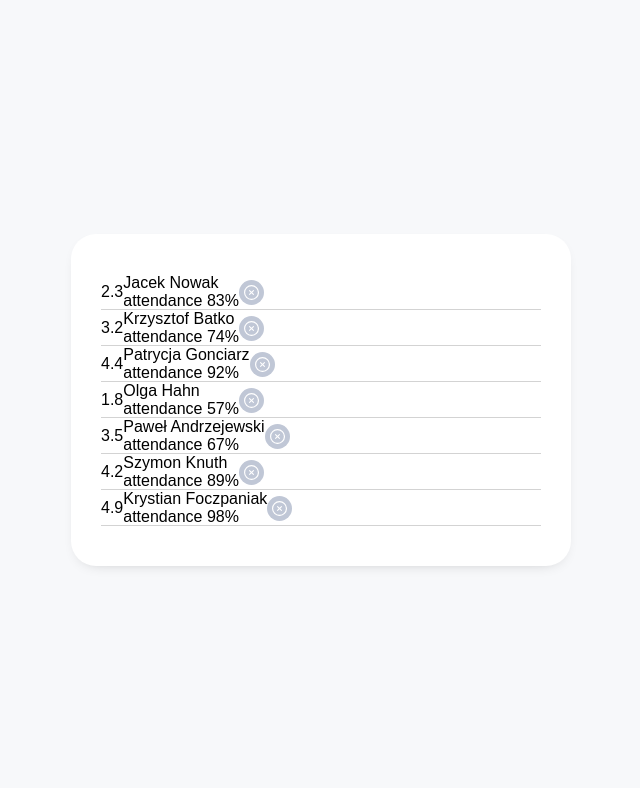
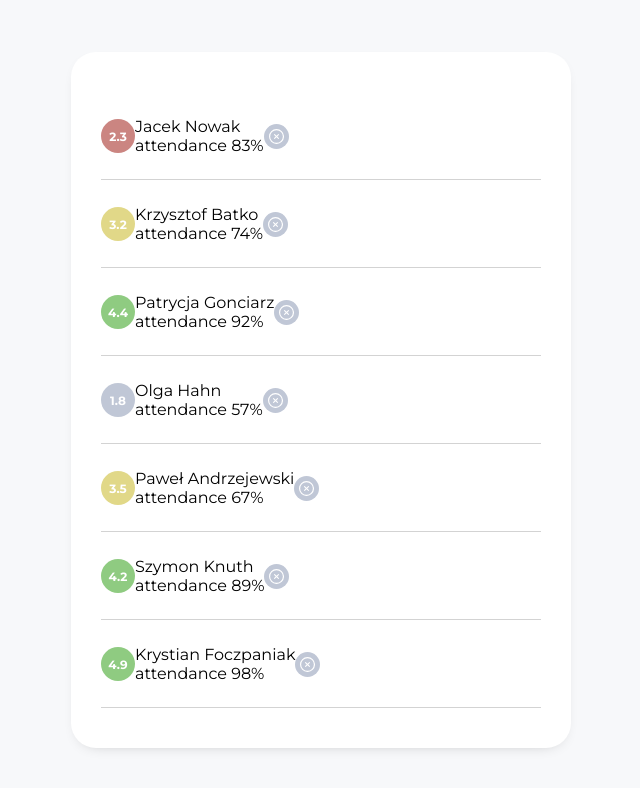
Before and after one commit to novacooo/study-buddy, a React (Create React App) app: page / in a window 1280 px wide. Shown: the top 788 px of the page, without its empty margins (319-959 px from the left). Built offline with nearby package versions, Linux system fonts and the light colour scheme.

Commit message:
Half progress of styling

```diff
--- a/package.json
+++ b/package.json
@@ -49,6 +49,7 @@
     "@types/styled-components": "^5.1.15",
     "@typescript-eslint/parser": "^5.0.0",
     "eslint-config-prettier": "^8.3.0",
+    "eslint-config-react-app": "^6.0.0",
     "eslint-plugin-prettier": "^4.0.0",
     "husky": "^7.0.2",
     "lint-staged": "^11.2.3",
--- a/public/index.html
+++ b/public/index.html
@@ -21,6 +21,9 @@
       work correctly both with client-side routing and a non-root public URL.
       Learn how to configure a non-root public URL by running `npm run build`.
     -->
+    <link rel="preconnect" href="https://fonts.googleapis.com" />
+    <link rel="preconnect" href="https://fonts.gstatic.com" crossorigin />
+    <link href="https://fonts.googleapis.com/css2?family=Montserrat:wght@400;700&display=swap" rel="stylesheet" />
     <title>React App</title>
   </head>
   <body>
--- a/src/assets/styles/GlobalStyle.ts
+++ b/src/assets/styles/GlobalStyle.ts
@@ -1,8 +1,6 @@
 import { createGlobalStyle } from 'styled-components';
 
 const GlobalStyle = createGlobalStyle`
-  @import url('https://fonts.googleapis.com/css2?family=Montserrat:wght@400;700&display=swap');
-
   *, *::before, *::after {
     box-sizing: border-box;
     -webkit-font-smoothing: antialiased;
--- a/src/assets/styles/theme.ts
+++ b/src/assets/styles/theme.ts
@@ -9,9 +9,13 @@ export const theme = {
     warning: '#E1D888',
   },
   fontSize: {
-    l: '17px',
-    m: '12px',
-    s: '11px',
+    l: '1.7rem',
+    m: '1.2rem',
+    s: '1.1rem',
+  },
+  fontWeight: {
+    regular: '400',
+    bold: '700',
   },
 };
 
--- /dev/null
+++ b/src/components/atoms/Button/Button.styles.tsx
@@ -0,0 +1,25 @@
+import styled from 'styled-components';
+import { ReactComponent as DeleteIcon } from 'assets/icons/delete.svg';
+
+export const StyledButton = styled.button`
+  display: flex;
+  justify-content: center;
+  align-items: center;
+  padding: 0;
+  width: 25px;
+  height: 25px;
+  background-color: ${({ theme }) => theme.colors.grey};
+  border: none;
+  border-radius: 50px;
+  color: ${({ theme }) => theme.colors.white};
+
+  &:hover {
+    cursor: pointer;
+  }
+`;
+
+export const StyledDeleteIcon = styled(DeleteIcon)`
+  width: 15px;
+  height: 15px;
+  fill: ${({ theme }) => theme.colors.white};
+`;
--- a/src/components/atoms/Button/Button.tsx
+++ b/src/components/atoms/Button/Button.tsx
@@ -1,28 +1,5 @@
-import styled from 'styled-components';
-import { ReactComponent as DeleteIcon } from 'assets/icons/delete.svg';
-
-const StyledButton = styled.button`
-  display: flex;
-  justify-content: center;
-  align-items: center;
-  padding: 0;
-  width: 25px;
-  height: 25px;
-  background-color: ${({ theme }) => theme.colors.grey};
-  border: none;
-  border-radius: 50px;
-  color: ${({ theme }) => theme.colors.white};
-
-  &:hover {
-    cursor: pointer;
-  }
-`;
-
-const StyledDeleteIcon = styled(DeleteIcon)`
-  width: 15px;
-  height: 15px;
-  fill: ${({ theme }) => theme.colors.white};
-`;
+import React from 'react';
+import { StyledButton, StyledDeleteIcon } from './Button.styles';
 
 const Button = () => (
   <StyledButton>
--- /dev/null
+++ b/src/components/atoms/UsersListBadge/UsersListBadge.styles.tsx
@@ -0,0 +1,20 @@
+import styled from 'styled-components';
+import { IUsersListBadgeProps } from './UsersListBadge';
+
+export const Wrapper = styled.div<IUsersListBadgeProps>`
+  display: flex;
+  justify-content: center;
+  align-items: center;
+  width: 3.4rem;
+  height: 3.4rem;
+  background: ${({ theme, score }) => {
+    if (score > 4) return theme.colors.success;
+    if (score > 3) return theme.colors.warning;
+    if (score > 2) return theme.colors.error;
+    return theme.colors.grey;
+  }};
+  border-radius: 1.7rem;
+  font-size: ${({ theme }) => theme.fontSize.m};
+  font-weight: ${({ theme }) => theme.fontWeight.bold};
+  color: ${({ theme }) => theme.colors.white};
+`;
--- /dev/null
+++ b/src/components/atoms/UsersListBadge/UsersListBadge.tsx
@@ -0,0 +1,9 @@
+import { Wrapper } from './UsersListBadge.styles';
+
+export interface IUsersListBadgeProps {
+  score: number;
+}
+
+const UsersListBadge = ({ score }: IUsersListBadgeProps) => <Wrapper score={score}>{score}</Wrapper>;
+
+export default UsersListBadge;
--- /dev/null
+++ b/src/components/molecules/UsersListItem/UsersListItem.styles.tsx
@@ -0,0 +1,17 @@
+import styled from 'styled-components';
+
+export const Wrapper = styled.li`
+  display: flex;
+  align-items: center;
+  position: relative;
+  padding: 25px 0;
+
+  &::after {
+    content: '';
+    position: absolute;
+    bottom: 0;
+    width: 100%;
+    height: 1px;
+    background-color: lightgrey;
+  }
+`;
--- a/src/components/molecules/UsersListItem/UsersListItem.tsx
+++ b/src/components/molecules/UsersListItem/UsersListItem.tsx
@@ -1,30 +1,16 @@
 import React from 'react';
-import styled from 'styled-components';
 import { IUserData } from 'data/users';
+import { Wrapper } from './UsersListItem.styles';
 import Button from 'components/atoms/Button/Button';
+import UsersListBadge from 'components/atoms/UsersListBadge/UsersListBadge';
 
 interface IUsersListItemProps {
   data: IUserData;
 }
 
-const Wrapper = styled.li`
-  display: flex;
-  align-items: center;
-  position: relative;
-
-  &::after {
-    content: '';
-    position: absolute;
-    bottom: 0;
-    width: 100%;
-    height: 1px;
-    background-color: lightgrey;
-  }
-`;
-
 const UsersListItem = ({ data: { name, attendance, average } }: IUsersListItemProps) => (
   <Wrapper>
-    <div>{average}</div>
+    <UsersListBadge score={average} />
     <div>
       <p>{name}</p>
       <p>attendance {attendance}%</p>
--- /dev/null
+++ b/src/components/organisms/UsersList/UsersList.styles.tsx
@@ -0,0 +1,16 @@
+import styled from 'styled-components';
+
+export const Wrapper = styled.div`
+  padding: 40px 30px;
+  width: 100%;
+  max-width: 500px;
+  background-color: ${({ theme }) => theme.colors.white};
+  border-radius: 25px;
+  box-shadow: 0 5px 15px -10px hsla(0, 0%, 0%, 0.3);
+`;
+
+export const StyledList = styled.ul`
+  margin: 0;
+  padding: 0;
+  list-style: none;
+`;
--- a/src/components/organisms/UsersList/UsersList.tsx
+++ b/src/components/organisms/UsersList/UsersList.tsx
@@ -1,22 +1,7 @@
 import React from 'react';
-import styled from 'styled-components';
 import { users } from 'data/users';
+import { StyledList, Wrapper } from './UsersList.styles';
 import UsersListItem from 'components/molecules/UsersListItem/UsersListItem';
-
-const Wrapper = styled.div`
-  padding: 40px 30px;
-  width: 100%;
-  max-width: 500px;
-  background-color: ${({ theme }) => theme.colors.white};
-  border-radius: 25px;
-  box-shadow: 0 5px 15px -10px hsla(0, 0%, 0%, 0.3);
-`;
-
-const StyledList = styled.ul`
-  margin: 0;
-  padding: 0;
-  list-style: none;
-`;
 
 const UsersList = () => (
   <Wrapper>
```
Also changed, not shown: 2 other files (tests, documents, lock files or other folders).
